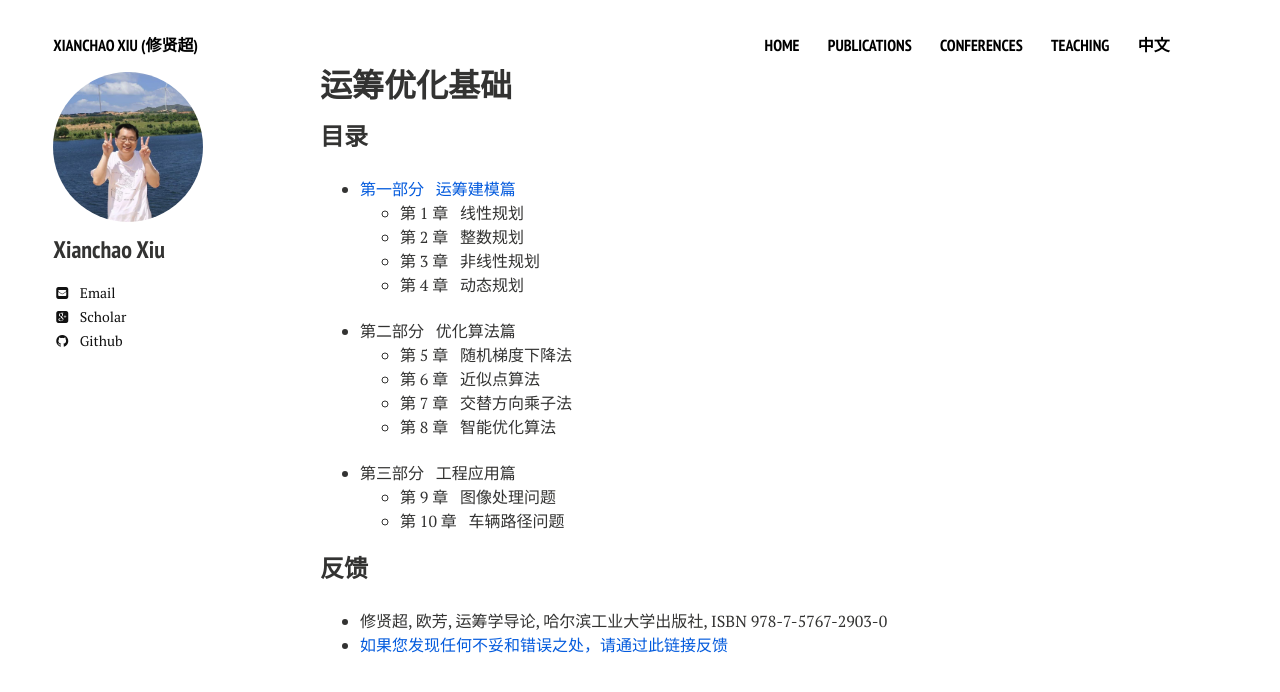
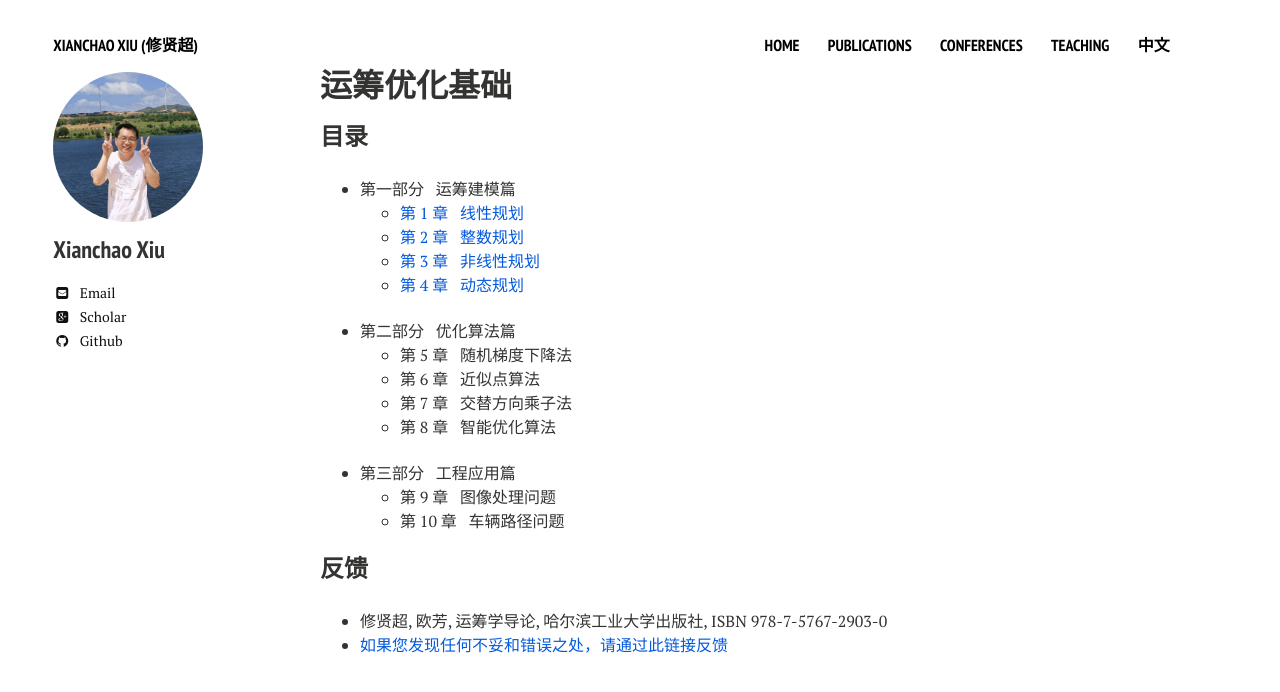
Before and after one commit to xianchaoxiu/xianchaoxiu.github.io, a Jekyll site: the page built from chinese/book/ORO/index.md, in a window 1280 px wide. Shown: the top 692 px of the page. Built offline with Jekyll 4.4.1, drawn with Linux system fonts in a browser that asks for light colours; nearby versions of some CDN libraries.

Commit message:
Update index.md

```diff
--- a/chinese/book/ORO/index.md
+++ b/chinese/book/ORO/index.md
@@ -7,11 +7,11 @@ share: false
 
 ### 目录
 
-* <a href="../ORO/Part-I.pdf" class="textlink" target="_blank"> 第一部分 &nbsp; 运筹建模篇  </a> <br>
-  - 第 1 章 &nbsp;  线性规划 <br>
-  - 第 2 章 &nbsp;  整数规划 <br>
-  - 第 3 章 &nbsp;  非线性规划 <br>
-  - 第 4 章 &nbsp;  动态规划 <br><br>
+* 第一部分 &nbsp; 运筹建模篇   <br>
+  - <a href="../ORO/Chapter1.pdf" class="textlink" target="_blank"> 第 1 章 &nbsp;  线性规划 </a> <br>
+  - <a href="../ORO/Chapter2.pdf" class="textlink" target="_blank"> 第 2 章 &nbsp;  整数规划 </a> <br>
+  - <a href="../ORO/Chapter3.pdf" class="textlink" target="_blank"> 第 3 章 &nbsp;  非线性规划 </a> <br>
+  - <a href="../ORO/Chapter4.pdf" class="textlink" target="_blank"> 第 4 章 &nbsp;  动态规划 </a> <br><br>
 
 * 第二部分 &nbsp; 优化算法篇 <br>
   - 第 5 章 &nbsp;  随机梯度下降法 <br>
```
